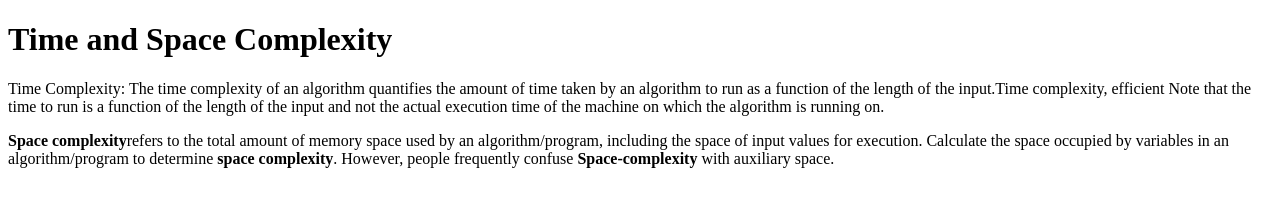
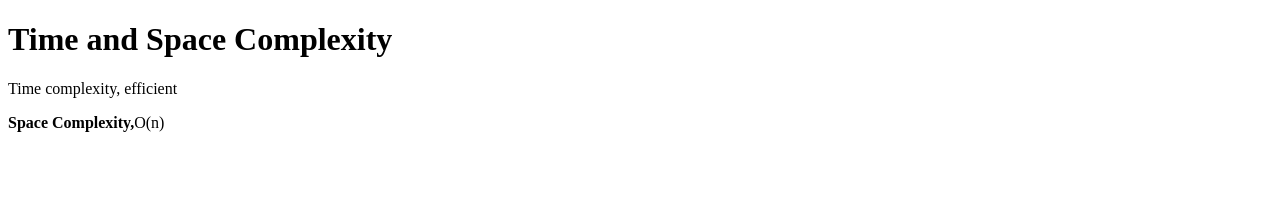
Before and after one commit to acciojob/time-and-space-complexity-yugandhar848, a website: page main.html in a window 1280 px wide. Drawn offline with Linux system fonts and the light colour scheme.

Commit message:
created a submission

```diff
--- a/main.html
+++ b/main.html
@@ -9,8 +9,8 @@
 <body>
 	<!-- the entire body must be written by student -->
 	<h1>Time and Space Complexity</h1>
-	<p>Time Complexity: The time complexity of an algorithm quantifies the amount of time taken by an algorithm to run as a function of the length of the input.Time complexity, efficient Note that the time to run is a function of the length of the input and not the actual execution time of the machine on which the algorithm is running on.</p>
-	<p><b>Space complexity</b>refers to the total amount of memory space used by an algorithm/program, including the space of input values for execution. Calculate the space occupied by variables in an algorithm/program to determine<b> space complexity</b>. However, people frequently confuse <b>Space-complexity</b> with auxiliary space.</p>
+	<p>Time complexity, efficient</p>
+	<p><b>Space Complexity,</b>O(n)</p>
     <script type="text/javascript" src="./script.js">
 </script>
 
```
